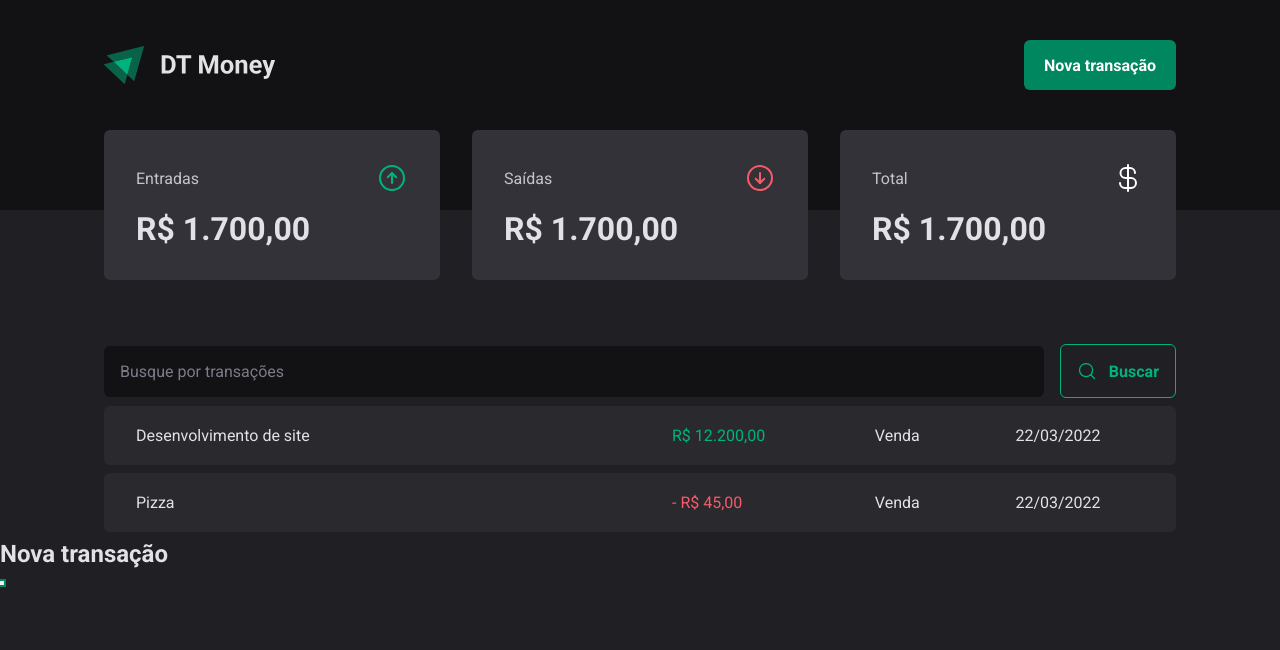
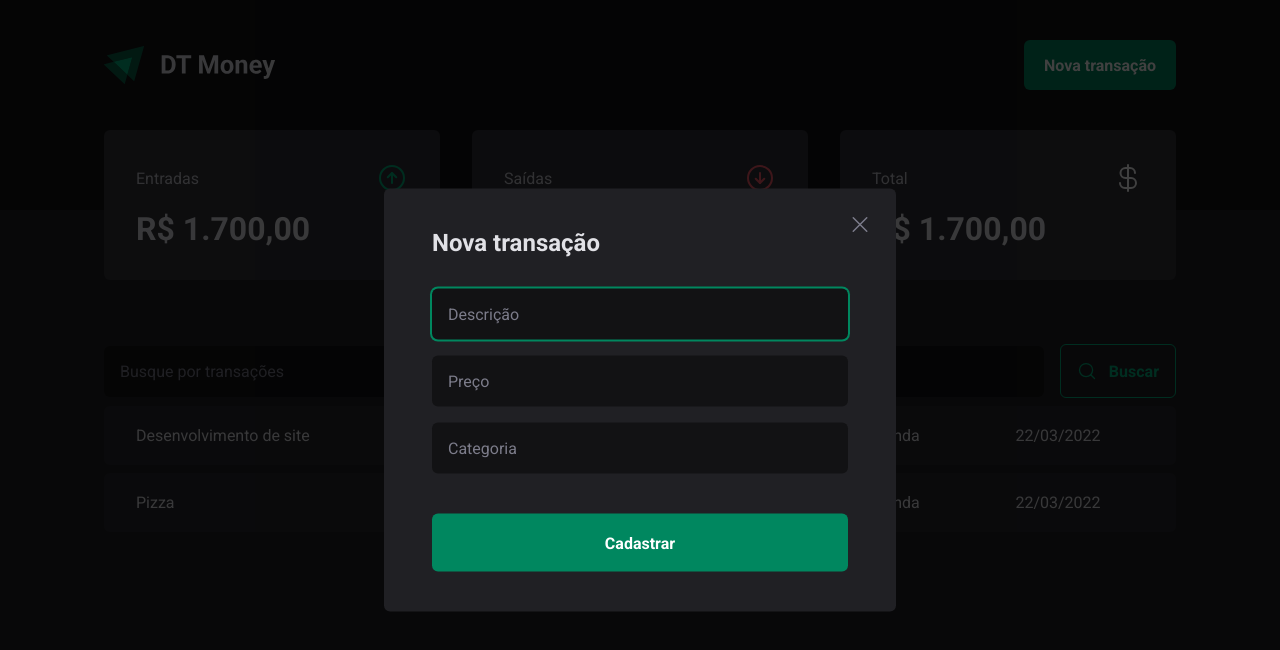
Before and after one commit to lucastheldl/React-DT-Money, a React (Vite) app: page / in a window 1280 px wide. Both pictures are taken after a click on the button "Nova transação". Shown: the top 650 px of the page. Built offline with nearby package versions, Linux system fonts and the light colour scheme.

Commit message:
feat: close modal buttom

```diff
--- a/src/components/Header/index.tsx
+++ b/src/components/Header/index.tsx
@@ -2,6 +2,7 @@
 import * as Dialog from "@radix-ui/react-dialog";
 
 import logoImg from "../../assets/Logo.svg";
+import { NewTransactionModal } from "../Summary/NewTransactionModal";
 
 export function Header() {
   return (
@@ -13,13 +14,7 @@
             <Dialog.Trigger asChild>
               <NewTransactionButton>Nova transação</NewTransactionButton>
             </Dialog.Trigger>
-            <Dialog.Portal>
-              <Dialog.Overlay />
-              <Dialog.Content>
-                <Dialog.Title>Nova transação</Dialog.Title>
-                <Dialog.Close></Dialog.Close>
-              </Dialog.Content>
-            </Dialog.Portal>
+            <NewTransactionModal />
           </Dialog.Root>
         </HeaderContent>
       </HeaderContainer>
--- /dev/null
+++ b/src/components/Summary/NewTransactionModal/index.tsx
@@ -0,0 +1,26 @@
+import * as Dialog from "@radix-ui/react-dialog";
+import { CloseButton, Content, Overlay } from "./styles";
+import { X } from "phosphor-react";
+
+export function NewTransactionModal() {
+  return (
+    <Dialog.Portal>
+      <Overlay />
+      <Content>
+        <Dialog.Title>Nova transação</Dialog.Title>
+
+        <form action="">
+          <input type="text" placeholder="Descrição" required />
+          <input type="number" placeholder="Preço" required />
+          <input type="text" placeholder="Categoria" required />
+
+          <button type="submit">Cadastrar</button>
+        </form>
+
+        <CloseButton>
+          <X size={24} />
+        </CloseButton>
+      </Content>
+    </Dialog.Portal>
+  );
+}
--- /dev/null
+++ b/src/components/Summary/NewTransactionModal/styles.ts
@@ -0,0 +1,69 @@
+import * as Dialog from "@radix-ui/react-dialog";
+import { styled } from "styled-components";
+
+export const Overlay = styled(Dialog.Overlay)`
+  position: fixed;
+  width: 100vw;
+  height: 100vh;
+  inset: 0;
+  background-color: rgba(0, 0, 0, 0.75);
+`;
+
+export const Content = styled(Dialog.Content)`
+  min-width: 32rem;
+  border-radius: 6px;
+  padding: 2.5rem 3rem;
+  background-color: ${(props) => props.theme["gray-800"]};
+
+  position: fixed;
+  top: 50%;
+  left: 50%;
+  transform: translate(-50%, -50%);
+
+  form {
+    margin-top: 2rem;
+    flex-direction: column;
+    display: flex;
+    gap: 1rem;
+
+    input {
+      border-radius: 6px;
+      border: 0;
+      background-color: ${(props) => props.theme["gray-900"]};
+      color: ${(props) => props.theme["gray-900"]};
+      padding: 1rem;
+
+      &::placeholder {
+        color: ${(props) => props.theme["gray-500"]};
+      }
+    }
+    button[type="submit"] {
+      height: 58px;
+      border: 0;
+      font-weight: bold;
+      background-color: ${(props) => props.theme["green-500"]};
+      color: ${(props) => props.theme.white};
+      padding: 0 1.25rem;
+      border-radius: 6px;
+
+      margin-top: 1.5rem;
+      cursor: pointer;
+
+      &:hover {
+        background-color: ${(props) => props.theme["green-700"]};
+        transition: background-color 0.2s;
+      }
+    }
+  }
+`;
+
+export const CloseButton = styled(Dialog.Close)`
+  position: absolute;
+  background: transparent;
+  border: 0;
+  top: 1.5rem;
+  right: 1.5rem;
+  line-height: 0;
+  cursor: pointer;
+  color: ${(props) => props.theme["gray-500"]};
+`;
```
